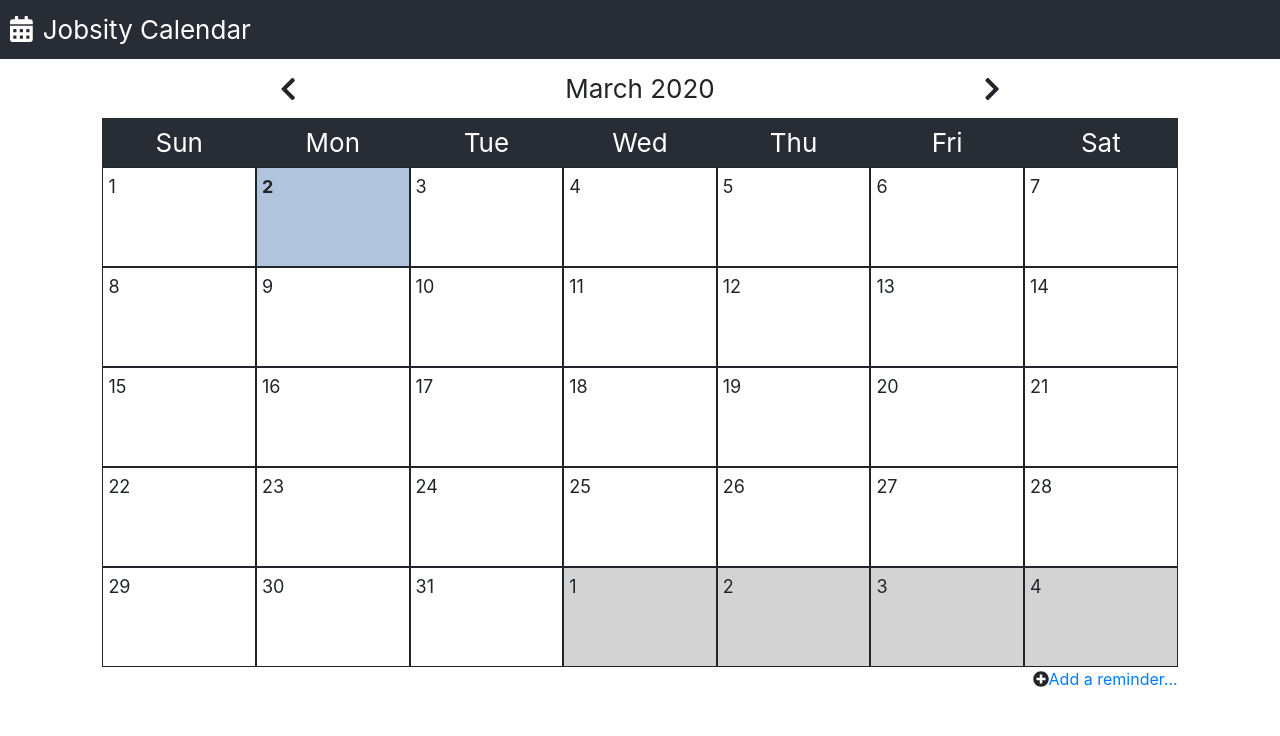
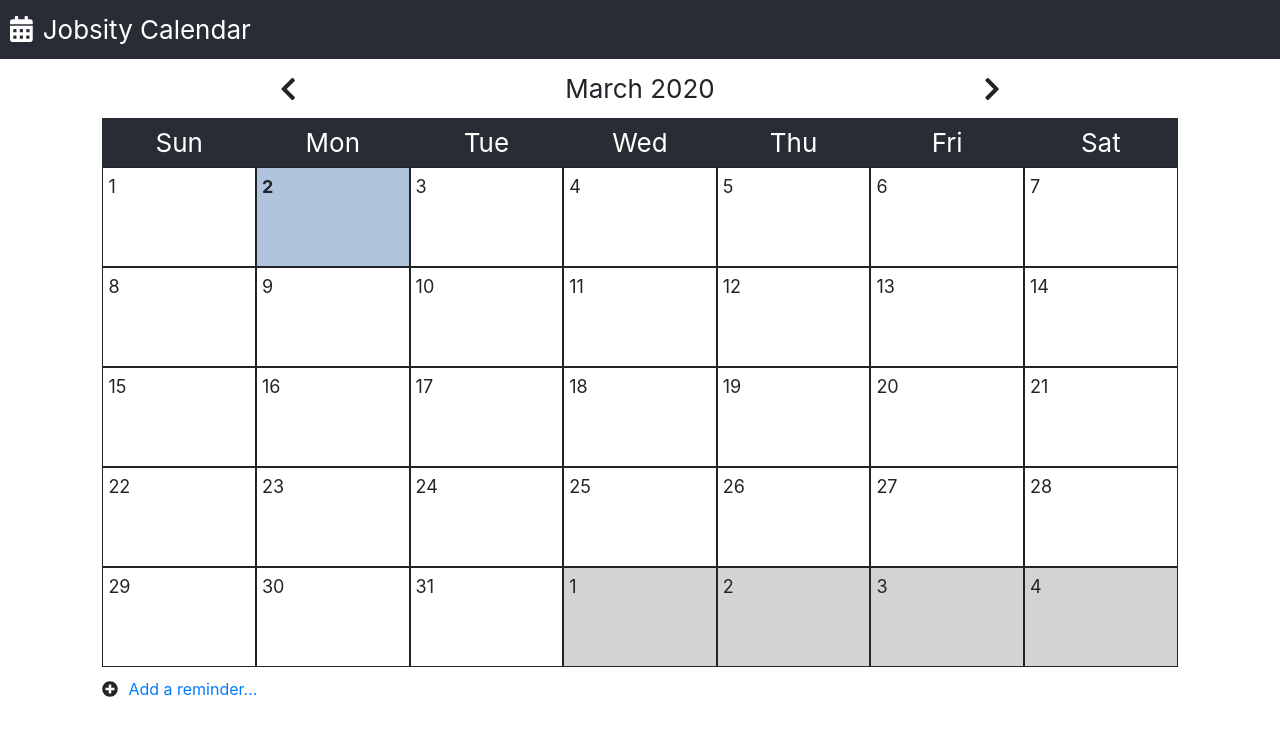
Before and after one commit to fx2000/react-calendar, a React (Create React App) app: page / in a window 1280 px wide. Shown: the top 736 px of the page. Built offline with nearby package versions, Linux system fonts and the light colour scheme.

Commit message:
Created preliminary modal hook

```diff
--- a/src/App.css
+++ b/src/App.css
@@ -70,5 +70,10 @@ nav {
 .footer-buttons {
   display: flex;
   align-items: center;
-  justify-content: right;
+  justify-content: left;
+  padding-top: 10px;
 }
+
+.footer-buttons > a {
+  padding-left: 10px;
+}
```
Also changed, not shown: src/components/Reminder/Reminder.js (added, +11 -0 lines), src/hooks/useModal.js (added, +15 -0 lines).
